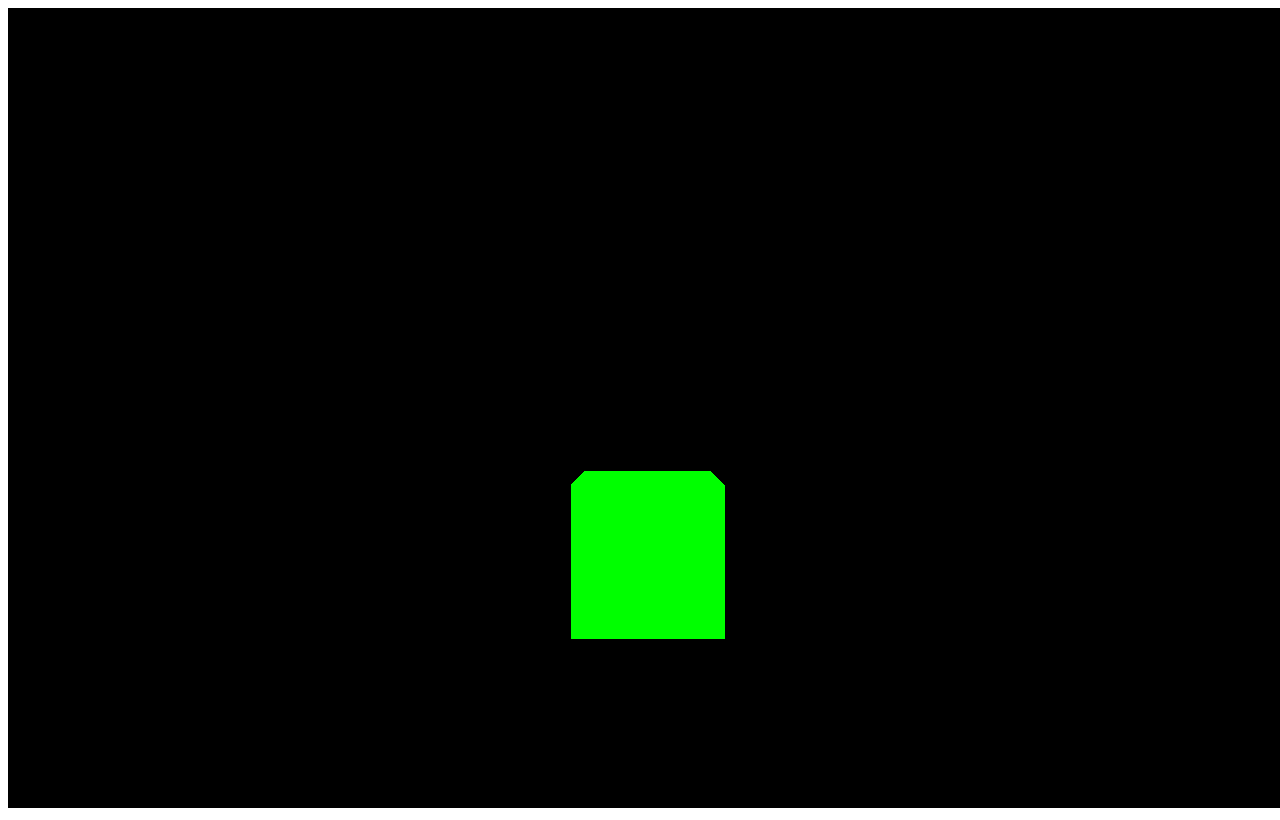
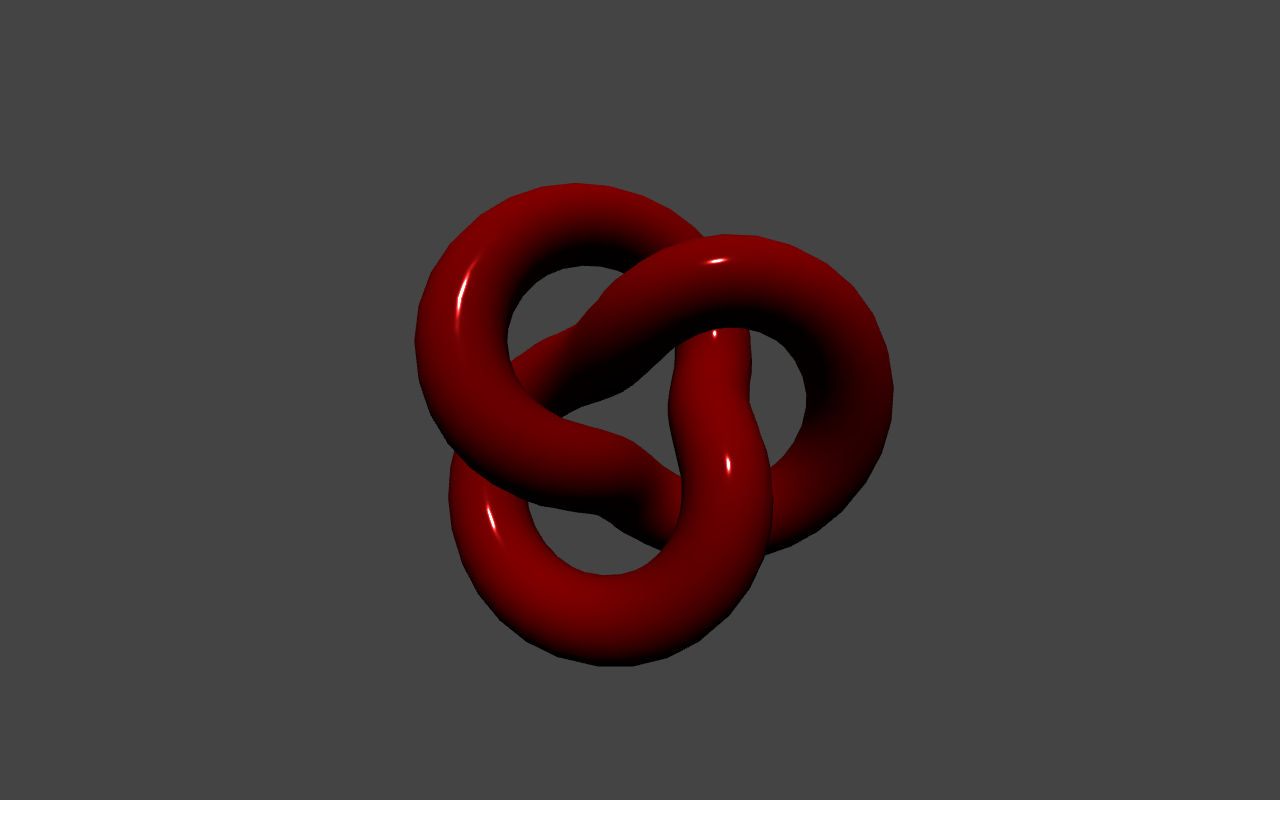
Before and after one commit to SriTELGit/GitPgPrj1, a website: page dist/index.html in a window 1280 px wide. Drawn offline with nearby package versions, Linux system fonts and the light colour scheme; animation ran at ten frames a second.

Commit message:
adding app.js
adding app.js

```diff
--- /dev/null
+++ b/dist/app.js
@@ -0,0 +1,66 @@
+import * as THREE from 'https://unpkg.com/three@0.148.0/build/three.module.js'
+
+class App{
+	constructor(){
+		const container = document.createElement( 'div' );
+		document.body.appendChild( container );
+
+		this.clock = new THREE.Clock();
+
+		this.camera = new THREE.PerspectiveCamera(60, window.innerWidth/window.innerHeight, 0.1, 100);
+		this.camera.position.set(0,1,50);
+
+		this.scene = new THREE.Scene();
+		this.scene.background = new THREE.Color(0x444444);
+
+		const ambient = new THREE.HemisphereLight(0xffffbb, 0x080820, 0.3);
+		this.scene.add(ambient);
+
+		const light = new THREE.DirectionalLight(0xffffff, 1.5);
+		light.position.set(0, 1, 1);
+		this.scene.add(light);
+
+		this.renderer = new THREE.WebGLRenderer({antialias: true, outputEncoding: THREE.SRGBColorSpace });
+		this.renderer.setPixelRatio(Math.min(window.devicePixelRatio,2));
+		this.renderer.setSize(window.innerWidth, window.innerHeight);
+		//this.renderer.outputEncoding - THREE.sRGBEncoding; //deprecated
+		this.renderer.physicallyCorrectLights = true; //check this
+		container.appendChild(this.renderer.domElement);
+
+
+		this.setEnvironment1();
+
+
+        window.addEventListener('resize', this.resize.bind(this) );
+	}
+
+    resize(){
+		this.camera.aspect = window.innerWidth / window.innerHeight;
+		this.camera.updateProjectionMatrix();
+		this.renderer.setSize(window.innerWidth, window.innerHeight);
+
+    }
+
+	render( ) {
+		const dt = this.clock.getDelta();
+
+		this.renderer.render(this.scene, this.camera);
+    }
+
+
+	setEnvironment1(){
+
+		this.renderer.setAnimationLoop( this.render.bind(this) );
+
+		const geometry = new THREE.TorusKnotGeometry( 10, 3, 100, 16 );
+		const material = new THREE.MeshStandardMaterial({ color: 0xFF0000, roughness: 0.1, metalness: 0.1 });
+
+		this.mesh = new THREE.Mesh(geometry, material);
+		this.scene.add(this.mesh);
+
+	}
+
+
+}
+
+export { App };
--- a/dist/index.html
+++ b/dist/index.html
@@ -2,12 +2,30 @@
 <html lang="en">
 <head>
     <meta charset="UTF-8">
-    <meta name="viewport" content="width=device-width, initial-scale=1.0">
+    <meta name="viewport" content="width=device-width, initial-scale=1.0, shrink-to-fit=no, user-scalable=no">
     <title>GitPgPrj1</title>
+
+    <style>
+        body{
+            margin: 0;
+            padding: 0;
+            overflow: hidden;
+        }
+    </style>
+
 </head>
 <body>
-    <canvas class="webgl"></canvas>
-    <script type="module" src="index.js"></script>
+    <!-- <canvas class="webgl"></canvas> -->
+    <!-- <script type="module" src="index.js"></script> -->
+    <script type="module">
+        import { App } from './app.js';
+
+        document.addEventListener("DOMContentLoaded", function(){
+            const app = new App();
+            window.app = app;
+        });
+    </script>
+
 
 </body>
 </html>
```
